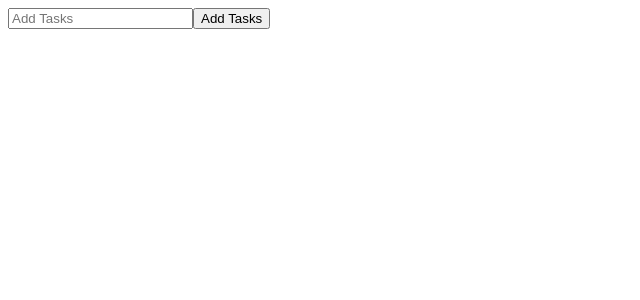
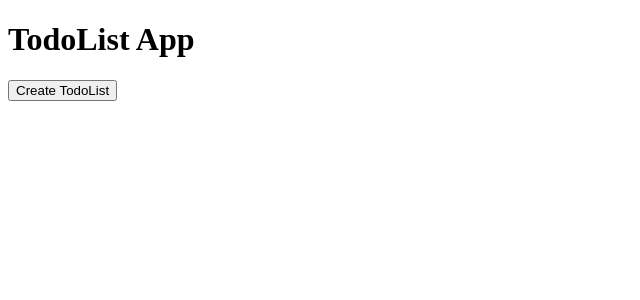
Before and after one commit to mitsuya-creator/reactJS, a React (Create React App) app: page / in a window 1280 px wide. Shown: the top 300 px of the page, without its empty margins (0-640 px from the left). Built offline with nearby package versions, Linux system fonts and the light colour scheme.

Commit message:
createTodoList

```diff
--- a/src/index.js
+++ b/src/index.js
@@ -7,18 +7,26 @@ import taskReducer from './reactDev/taskWithReducer';
 import './css/style.css';
 
 const initialTasks = [];
+let keyID = 0;
 
 export default function App() {
   const [tasks, dispatch] = useReducer(taskReducer, initialTasks);
   const [text, setText] = useState("");
+  const [addTodo, setAddTodo] = useState(false);
   const handleAddTasks = text => {
-    dispatch({
-      type: "add",
-      id: text,
-      title: text,
-      done: false
-    })
-    setText("");
+    let newArr = [];
+    tasks.map(t => newArr.push(t.title));
+    if (newArr.includes(text)) {
+      alert("Task Already Exist");
+    } else {
+      dispatch({
+        type: "add",
+        title: text,
+        done: false,
+        id: keyID++
+      })
+      setText("");
+    }
   }
   const handleChanged = task => {
     dispatch({
@@ -34,7 +42,10 @@ export default function App() {
   }
   return (
     <>
-      <AddTasks onAddBTn={handleAddTasks} tasks={tasks} setText={setText} text={text} />
+      <h1>TodoList App</h1>
+      {
+        addTodo ? <AddTasks onAddBTn={handleAddTasks} setText={setText} text={text} setAddTodo={setAddTodo} /> : <button type='button' onClick={() => setAddTodo(true)}>Create TodoList</button>
+      }
       <ListTask tasks={tasks} onChangeTask={handleChanged} onDeleted={handleDeleted} />
       {console.log(tasks)}
     </>
--- a/src/reactDev/createTasks.js
+++ b/src/reactDev/createTasks.js
@@ -1,17 +1,14 @@
 import React from "react";
 
-export default function AddTasks({ onAddBTn, tasks, setText, text }) {
-    let toggle, newArr;
-    newArr = [];
-    tasks.map(task => newArr.push(task.title));
-    newArr.includes(text) ? toggle = true : toggle = false;
+export default function AddTasks({ onAddBTn, setText, text, setAddTodo }) {
     const handleOnChange = e => {
         setText(e.target.value);
     }
     return (
         <>
             <input type="text" value={text} placeholder="Add Tasks" onChange={e => handleOnChange(e)} />
-            <button type="button" onClick={() => onAddBTn(text)} disabled={toggle}>Add Tasks</button>
+            <button type="button" onClick={() => onAddBTn(text)}>Add Tasks</button>
+            <button type="button" onClick={() => setAddTodo(false)}>Search Tasks</button>
         </>
     )
 
--- a/src/reactDev/taskWithReducer.js
+++ b/src/reactDev/taskWithReducer.js
@@ -6,7 +6,6 @@ export default function taskReducer(tasks, action) {
         case "changed": {
             return tasks.map(t => {
                 if (t.id === action.task.id) {
-                    console.log("change")
                     return action.task;
                 } else {
                     return t;
```
